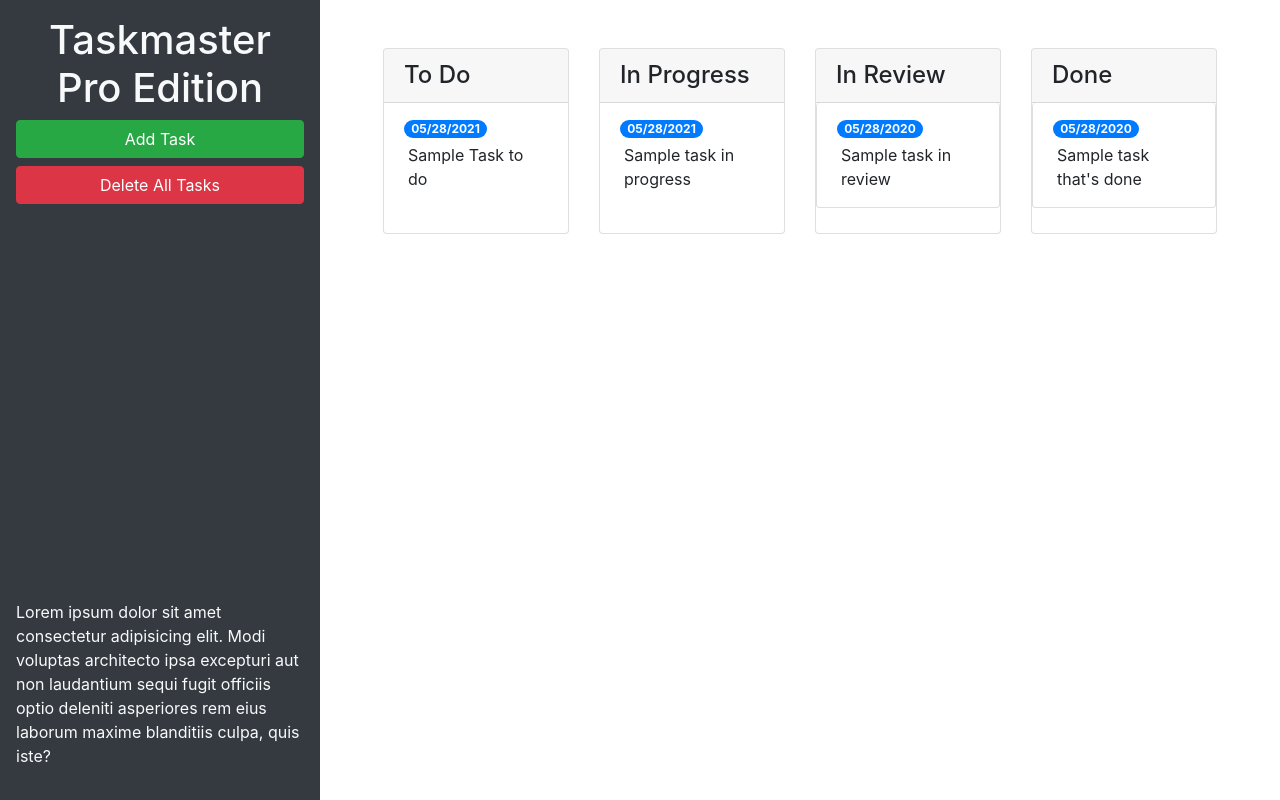
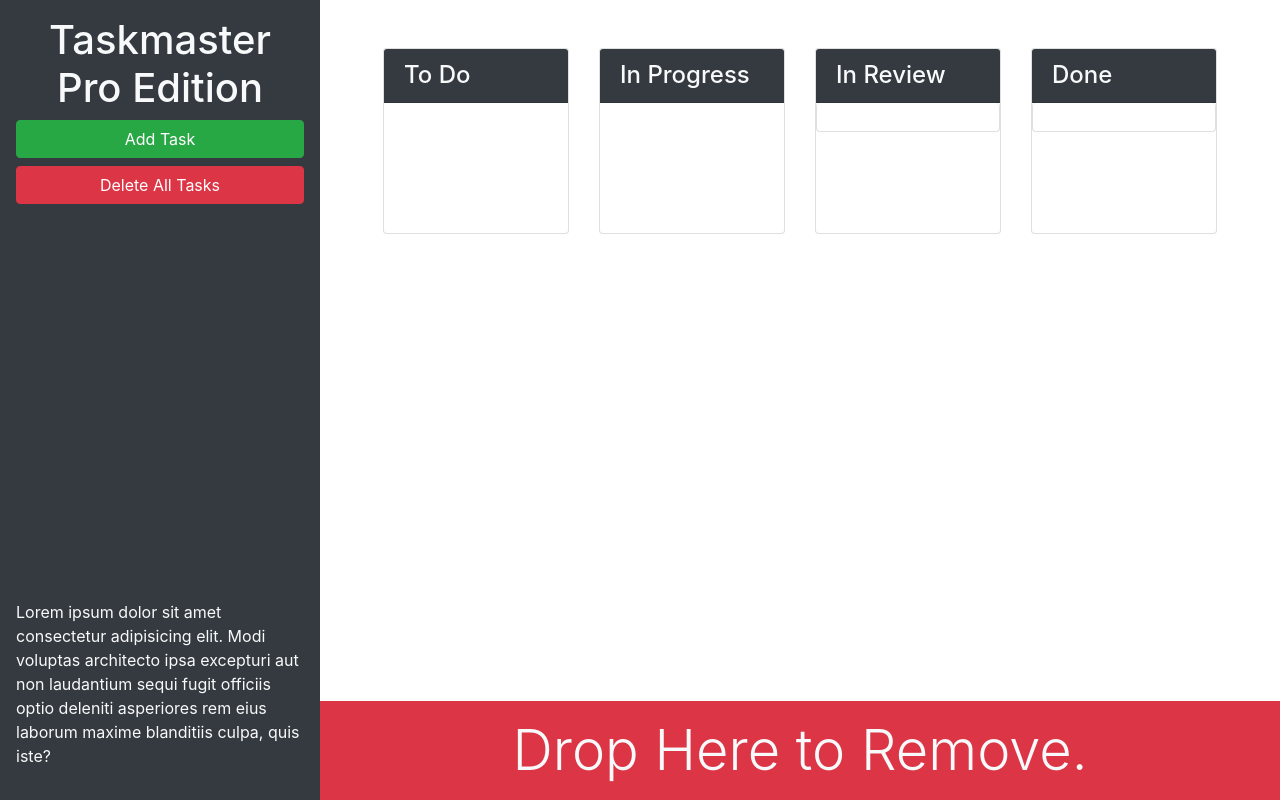
Before and after one commit to dillin92/taskmaster-pro, a plain HTML site: page taskmaster-starter/index.html in a window 1280 px wide. Drawn offline with nearby package versions, Linux system fonts and the light colour scheme.

Commit message:
added trash drop section

```diff
--- a/taskmaster-starter/index.html
+++ b/taskmaster-starter/index.html
@@ -13,29 +13,29 @@
 <body>
 
   <div class="row min-vh-100 no-gutters">
-    <header class="col-12 col-lg-3 bg-dark text-light d-flex flex-column p-4 p-lg-3">
+    <header class="col-12 col-lg-3 bg-dark text-light sticky-top d-flex flex-column p-4 p-lg-3">
       <h1 class="text-center">Taskmaster Pro Edition</h1>
       <button id="create-task" class="btn btn-block btn-success" data-toggle="modal" data-target="#task-form-modal">Add
         Task</button>
       <button id="remove-tasks" class="btn btn-block btn-danger">Delete All Tasks</button>
-      <p class="mt-auto">Lorem ipsum dolor sit amet consectetur adipisicing elit. Modi voluptas architecto ipsa excepturi aut non
+      <p class="mt-auto d-none d-lg-block">Lorem ipsum dolor sit amet consectetur adipisicing elit. Modi voluptas architecto ipsa excepturi aut non
         laudantium sequi fugit officiis optio deleniti asperiores rem eius laborum maxime blanditiis culpa, quis iste?
       </p>
     </header>
 
-    <main class="col-12 col-lg-9">
+    <main class="col-12 col-lg-9 d-flex flex-column">
 
       <div class="m-5 row justify-content-around">
 
-        <div class="col-12 col-md-6 col-xl-3 mb-3"">
+        <div class="col-12 col-md-6 col-xl-3 mb-3">
           <div class="card">
-            <h4 class="card-header">
+            <h4 class="card-header bg-dark text-light">
               To Do
             </h4>
             <ul id="list-toDo" class="list-group list-group-flush">
               <li class="list-group-item">
-                <span class="badge badge-primary badge-pill">05/28/2021</span>
-                <p class="m-1">Sample Task to do</p>
+                <span class="badge badge-primary badge-pill"></span>
+                <p class="m-1"></p>
               </li>
             </ul>
           </div>
@@ -43,13 +43,13 @@
 
         <div class="col-12 col-md-6 col-xl-3 mb-3"">
           <div class="card">
-            <h4 class="card-header">
+            <h4 class="card-header bg-dark text-light">
               In Progress
             </h4>
             <ul id="list-inProgress" class="list-group list-group-flush">
               <li class="list-group-item">
-                <span class="badge badge-primary badge-pill">05/28/2021</span>
-                <p class="m-1">Sample task in progress</p>
+                <span class="badge badge-primary badge-pill"></span>
+                <p class="m-1"></p>
               </li>
             </ul>
           </div>
@@ -57,13 +57,13 @@
 
         <div class="col-12 col-md-6 col-xl-3 mb-3"">
           <div class="card">
-            <h4 class="card-header">
+            <h4 class="card-header bg-dark text-light">
               In Review
             </h4>
             <ul id="list-inReview" class="list-group">
               <li class="list-group-item">
-                <span class="badge badge-primary badge-pill">05/28/2020</span>
-                <p class="m-1">Sample task in review</p>
+                <span class="badge badge-primary badge-pill"></span>
+                <p class="m-1"></p>
               </li>
             </ul>
           </div>
@@ -71,16 +71,22 @@
 
         <div class="col-12 col-md-6 col-xl-3 mb-3">
           <div class="card">
-            <h4 class="card-header">Done</h4>
+            <h4 class="card-header bg-dark text-light">Done</h4>
             <ul id="list-done" class="list-group">
               <li class="list-group-item">
-                <span class="badge badge-primary badge-pill">05/28/2020</span>
-                <p class="m-1">Sample task that's done</p>
+                <span class="badge badge-primary badge-pill"></span>
+                <p class="m-1"></p>
               </li>
             </ul>
           </div>
         </div>
 
+      </div>
+
+      <div class="mt-auto" id="trash">
+        <div class="w-100 bg-danger p-3 text-center text-light display-4">
+          Drop Here to Remove.
+        </div>
       </div>
 
     </main>
```
